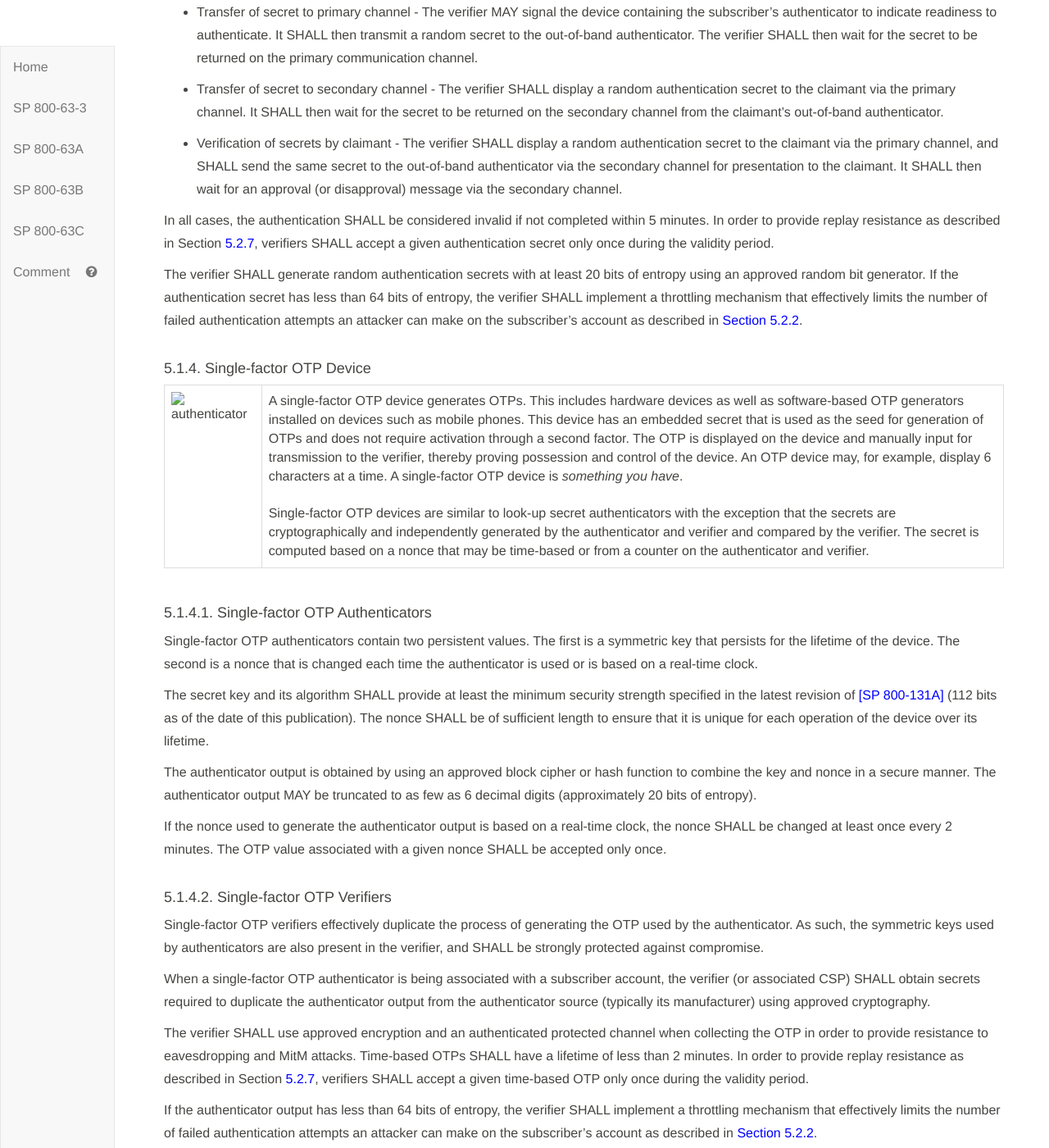
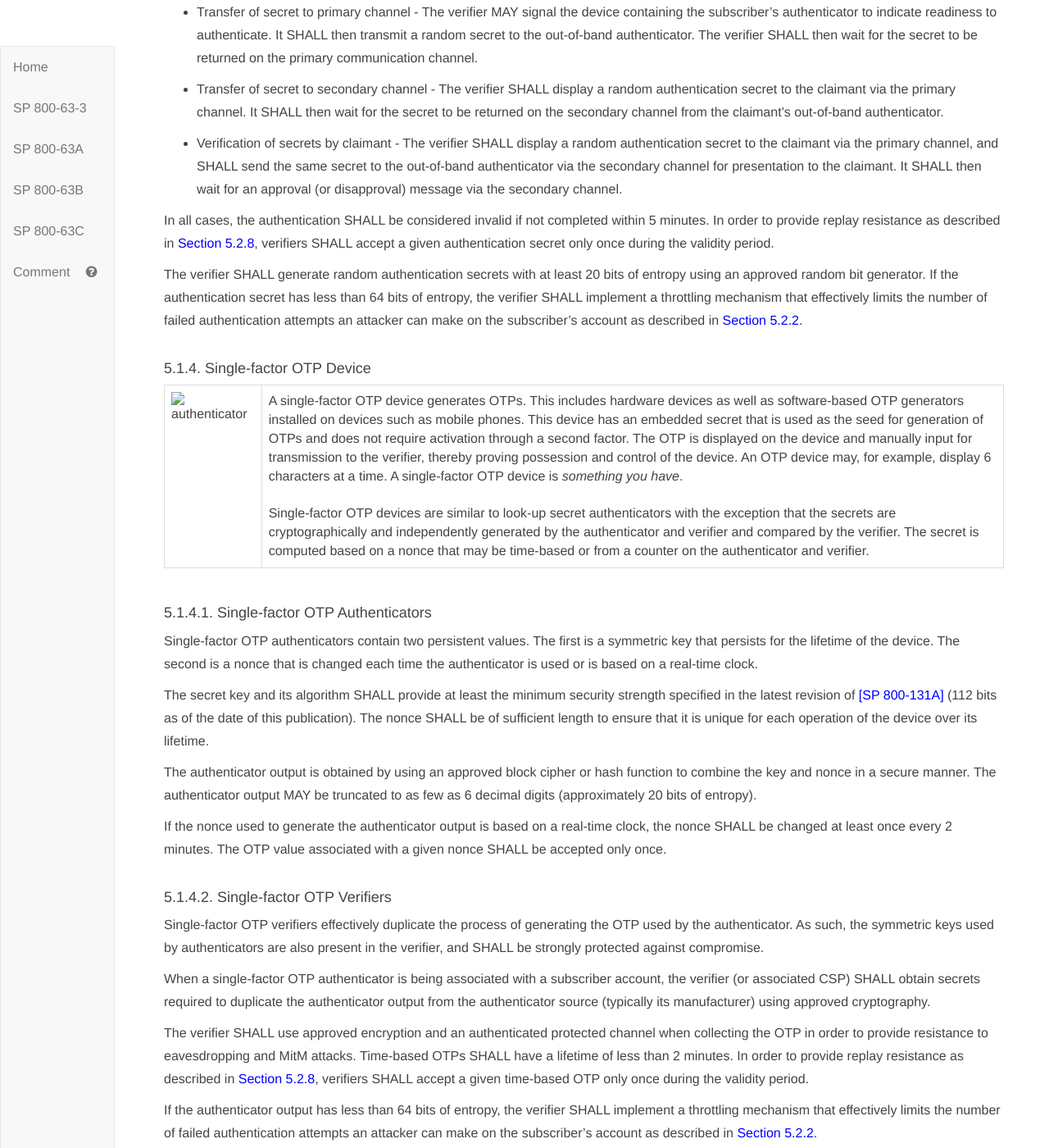
Before and after one commit to usnistgov/800-63-3, a Jekyll site: the page built from sp800-63b/sec5_authenticators.md, in a window 1280 px wide and 1400 px high, scrolled down 5012 px. Shown: the whole window at 82% size. Built offline with Jekyll 4.4.1, drawn with Linux system fonts in a browser that asks for light colours; our own code applies the rules of GitHub Pages for plain Markdown files; some of the changed text lies outside the part shown.

Commit message:
Correct replay resistance section number. Fixes #959

```diff
--- a/sp800-63b/sec5_authenticators.md
+++ b/sp800-63b/sec5_authenticators.md
@@ -143,7 +143,7 @@ Depending on the type of out-of-band authenticator, one of the following SHALL t
 
 * Verification of secrets by claimant - The verifier SHALL display a random authentication secret to the claimant via the primary channel, and SHALL send the same secret to the out-of-band authenticator via the secondary channel for presentation to the claimant. It SHALL then wait for an approval (or disapproval) message via the secondary channel.
 
-In all cases, the authentication SHALL be considered invalid if not completed within 5 minutes. In order to provide replay resistance as described in Section [5.2.7](#replay), verifiers SHALL accept a given authentication secret only once during the validity period.
+In all cases, the authentication SHALL be considered invalid if not completed within 5 minutes. In order to provide replay resistance as described in [Section 5.2.8](#replay), verifiers SHALL accept a given authentication secret only once during the validity period.
 
 The verifier SHALL generate random authentication secrets with at least 20 bits of entropy using an approved random bit generator. If the authentication secret has less than 64 bits of entropy, the verifier SHALL implement a throttling mechanism that effectively limits the number of failed authentication attempts an attacker can make on the subscriber's account as described in [Section 5.2.2](#throttle).
 
@@ -176,7 +176,7 @@ Single-factor OTP verifiers effectively duplicate the process of generating the
 
 When a single-factor OTP authenticator is being associated with a subscriber account, the verifier (or associated CSP) SHALL obtain secrets required to duplicate the authenticator output from the authenticator source (typically its manufacturer) using approved cryptography.
 
-The verifier SHALL use approved encryption and an authenticated protected channel when collecting the OTP in order to provide resistance to eavesdropping and MitM attacks. Time-based OTPs SHALL have a lifetime of less than 2 minutes. In order to provide replay resistance as described in Section [5.2.7](#replay), verifiers SHALL accept a given time-based OTP only once during the validity period.
+The verifier SHALL use approved encryption and an authenticated protected channel when collecting the OTP in order to provide resistance to eavesdropping and MitM attacks. Time-based OTPs SHALL have a lifetime of less than 2 minutes. In order to provide replay resistance as described in [Section 5.2.8](#replay), verifiers SHALL accept a given time-based OTP only once during the validity period.
 
 If the authenticator output has less than 64 bits of entropy, the verifier SHALL implement a throttling mechanism that effectively limits the number of failed authentication attempts an attacker can make on the subscriber's account as described in [Section 5.2.2](#throttle).
 
@@ -214,7 +214,7 @@ Multi-factor OTP verifiers effectively duplicate the process of generating the O
 
 When a multi-factor OTP authenticator is being associated with a subscriber account, the verifier (or associated CSP) SHALL obtain secrets required to duplicate the authenticator output from the authenticator source (typically its manufacturer) using approved cryptography. The verifier or CSP SHALL also establish, via the authenticator source, that the authenticator is a multi-factor device. In the absence of a trusted statement that it is a multi-factor device, the verifier SHALL treat it the authenticator as single-factor, in accordance with [Section 5.1.4](#singlefactorOTP).
 
-The verifier SHALL use approved encryption and SHALL utilize an authenticated protected channel when collecting the OTP in order to provide resistance to eavesdropping and MitM attacks. Time-based OTPs SHALL have a lifetime of less than 2 minutes.  In order to provide replay resistance as described in [Section 5.2.7](#verifier-secrets), verifiers SHALL accept a given time-based OTP only once during the validity period.
+The verifier SHALL use approved encryption and SHALL utilize an authenticated protected channel when collecting the OTP in order to provide resistance to eavesdropping and MitM attacks. Time-based OTPs SHALL have a lifetime of less than 2 minutes.  In order to provide replay resistance as described in [Section 5.2.8](#replay), verifiers SHALL accept a given time-based OTP only once during the validity period.
 
 If the authenticator output or activation secret has less than 64 bits of entropy, the verifier SHALL implement a throttling mechanism that effectively limits the number of failed authentication attempts an attacker can make on the subscriber's account as described in [Section 5.2.2](#throttle). A biometric activation factor SHALL meet the requirements of [Section 5.2.3](#biometric_use), including limits on the number of consecutive authentication failures.
 
```
